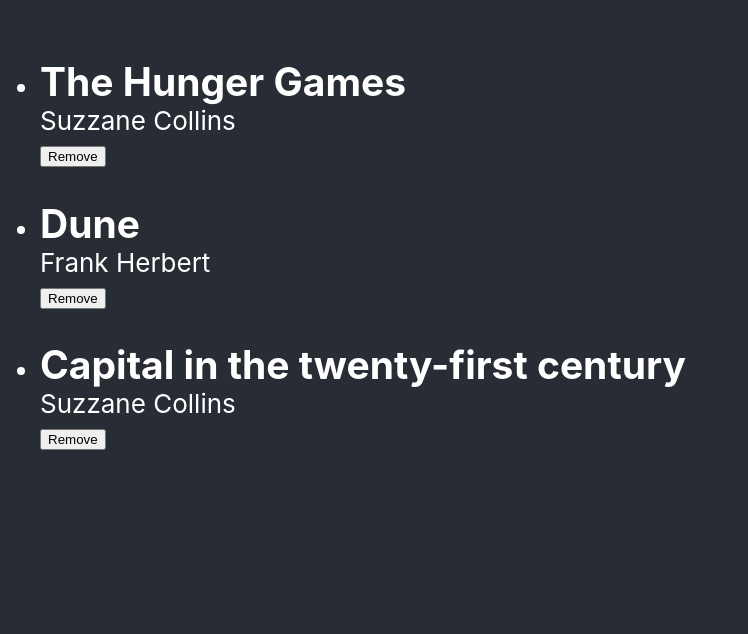
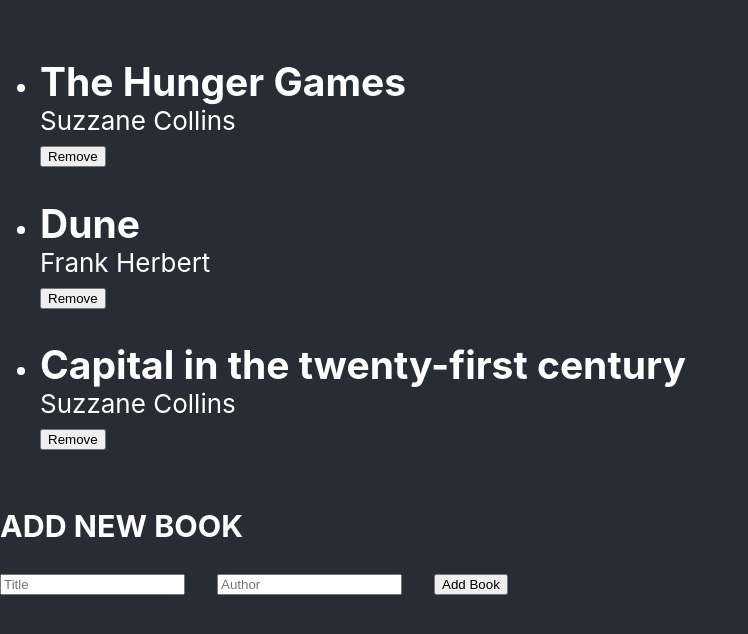
Before and after one commit to belmeetmule/bookstore, a React (Create React App) app: page / in a window 1280 px wide. Shown: the top 634 px of the page, without its empty margins (0-748 px from the left). Built offline with nearby package versions, Linux system fonts and the light colour scheme.

Commit message:
add script to the add book form

```diff
--- a/src/components/Book.js
+++ b/src/components/Book.js
@@ -2,7 +2,7 @@ import React from 'react';
 import PropTypes from 'prop-types';
 
 const Book = (props) => {
-  const { id, title, author } = props;
+  const { title, author } = props;
   return (
     <li>
       <h2 style={{ marginBottom: 0, paddingBottom: 0 }}>
@@ -15,13 +15,12 @@ const Book = (props) => {
         {author}
         {' '}
       </p>
-      <button id={id} type="button">Remove</button>
+      <button type="button">Remove</button>
     </li>
   );
 };
 
 Book.propTypes = {
-  id: PropTypes.string.isRequired,
   title: PropTypes.string.isRequired,
   author: PropTypes.string.isRequired,
 };
--- a/src/components/BookContainer.js
+++ b/src/components/BookContainer.js
@@ -1,5 +1,6 @@
 import React from 'react';
 import BooksList from './BookList';
+import BookForm from './BookForm';
 
 const BookContainer = () => {
   const books = [
@@ -23,6 +24,7 @@ const BookContainer = () => {
   return (
     <>
       <BooksList books={books} />
+      <BookForm />
     </>
   );
 };
--- a/src/components/BookForm.js
+++ b/src/components/BookForm.js
@@ -0,0 +1,14 @@
+import React from 'react';
+
+const BookForm = () => (
+  <>
+    <h3 style={{ marginTop: '2rem' }}>ADD NEW BOOK</h3>
+    <form style={{ display: 'flex', gap: '2rem' }}>
+      <input type="text" placeholder="Title" />
+      <input type="text" placeholder="Author" />
+      <button type="button">Add Book</button>
+    </form>
+  </>
+);
+
+export default BookForm;
```
